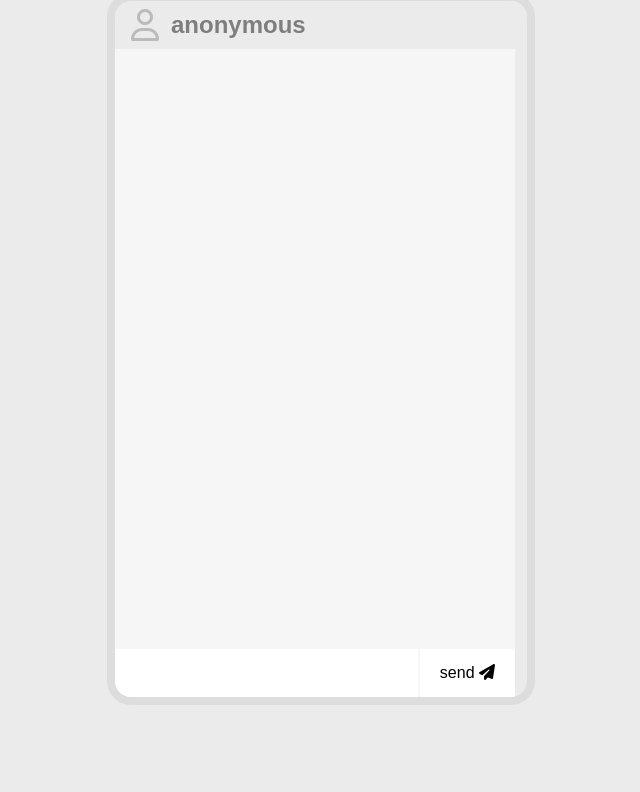
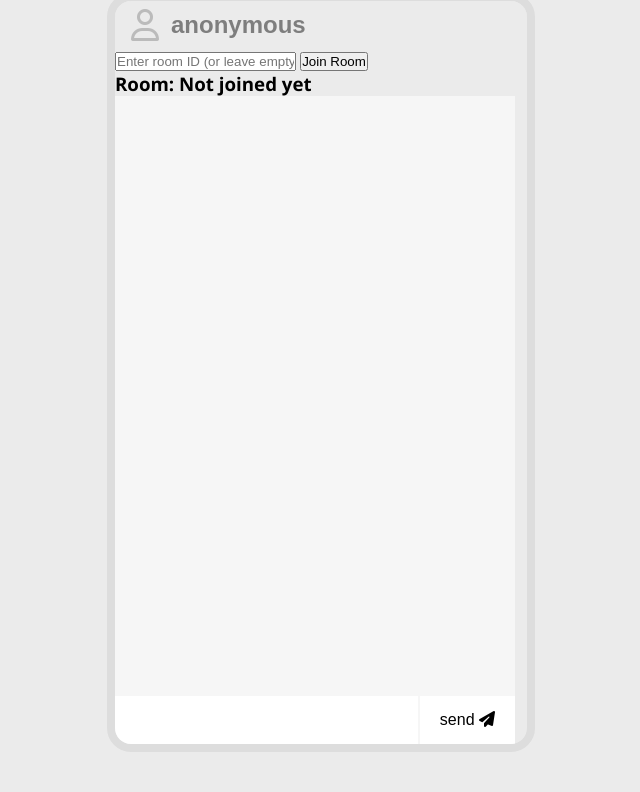
Before and after one commit to prathoseraaj/chat-app, a website: page public/index.html in a window 1280 px wide. Shown: the part 50-842 px from the top of the page, without its empty margins (319-959 px from the left). Before the commit the page ends 800 px from the top, so only its background shows below. Drawn offline with nearby package versions, Linux system fonts and the light colour scheme; no server answers.

Commit message:
feat: room

```diff
--- a/public/index.html
+++ b/public/index.html
@@ -13,6 +13,11 @@
         <div class="name">
             <span class="far fa-user"></span>
             <input type="text" id="name-input" class="name-input" value="anonymous" maxlength="20">
+        </div>
+        <div class="room">
+            <input type="text" id="room-input" placeholder="Enter room ID (or leave empty for new)" maxlength="20">
+            <button id="join-room" class="join-button">Join Room</button>
+            <h3 id="room-name">Room: Not joined yet</h3> <!-- Display current room -->
         </div>
         <ul class="message-container" id="message-container">
             <!-- <li class="message-left">
```
